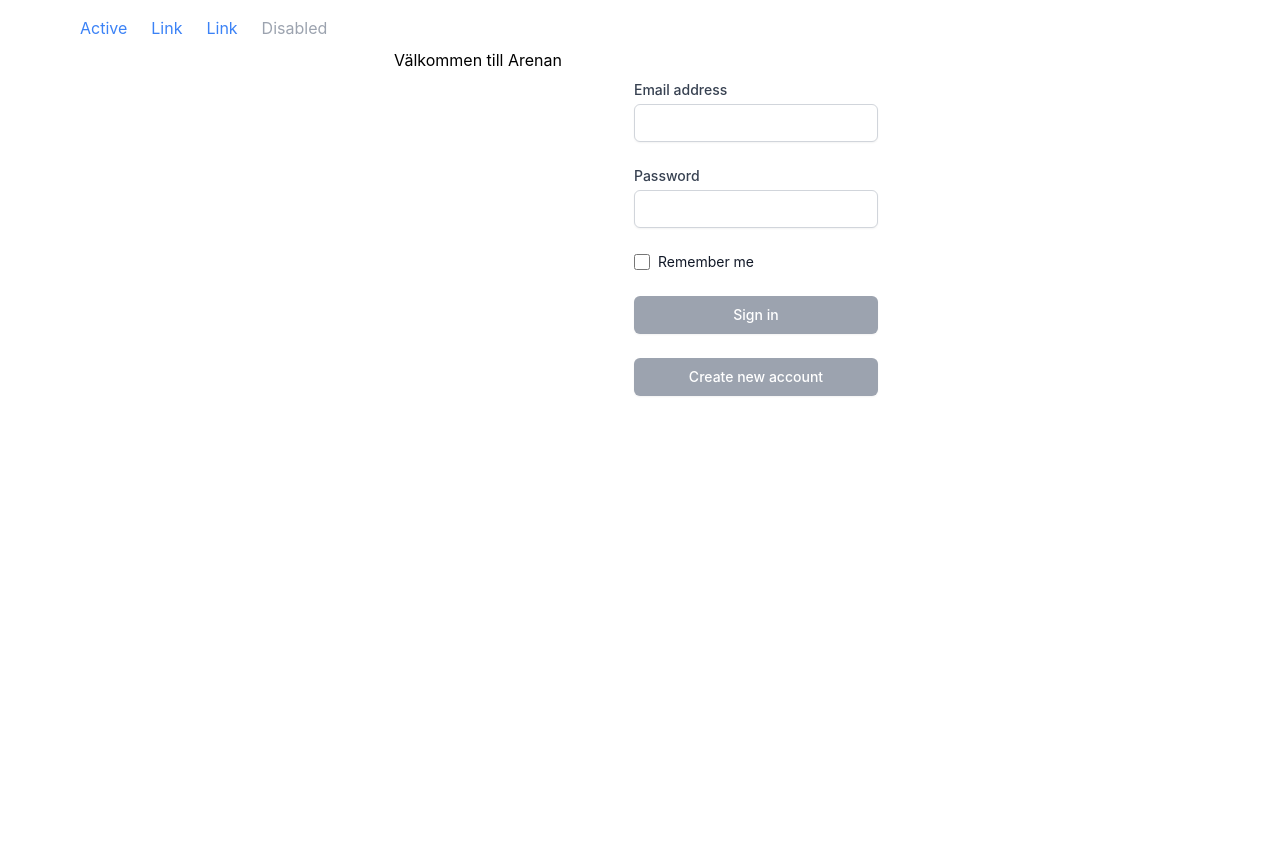
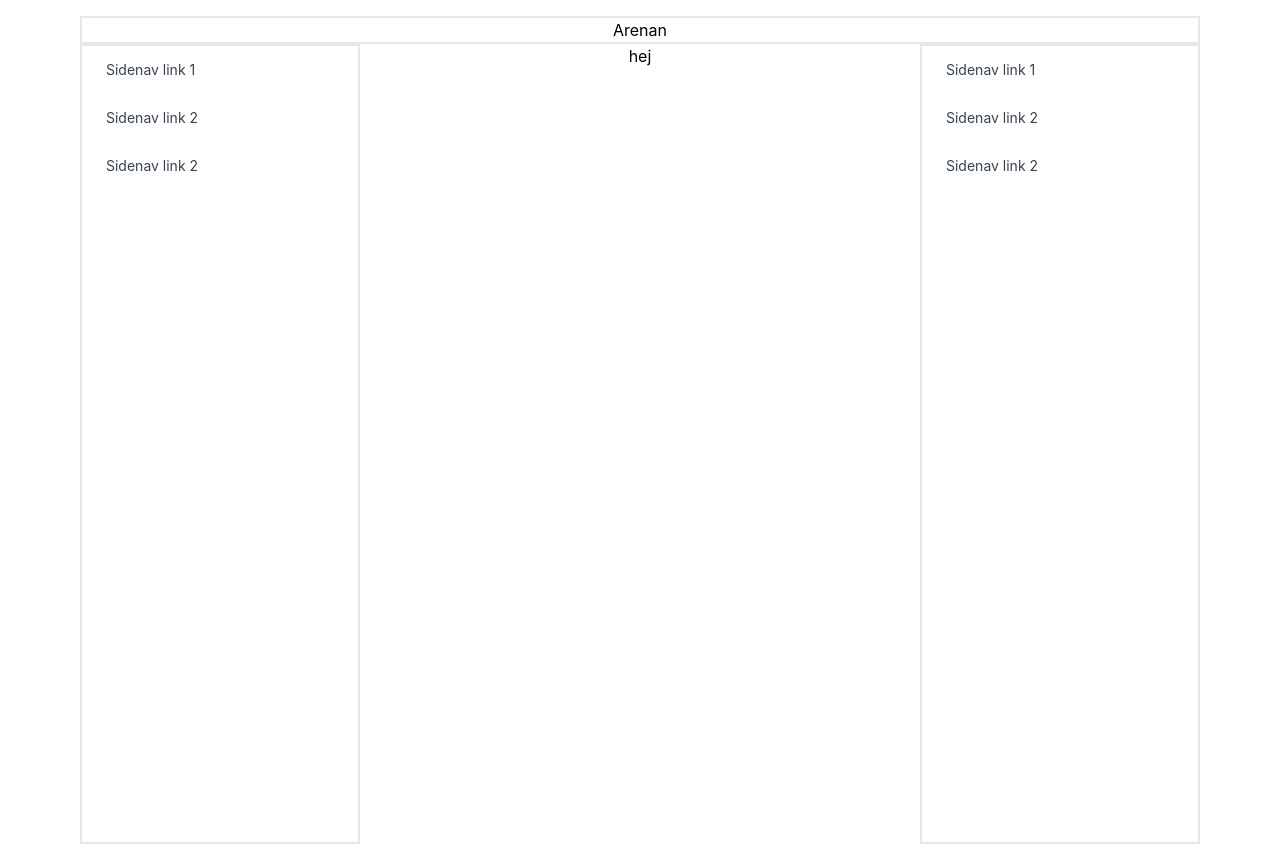
Before and after one commit to malmz90/arenan-frontend, a React (Create React App) app: page / in a window 1280 px wide. Before the commit the page ends 800 px from the top, so only its background shows below. Built offline with nearby package versions, Linux system fonts and the light colour scheme.

Commit message:
some base design

```diff
--- a/package.json
+++ b/package.json
@@ -3,10 +3,13 @@
   "version": "0.1.0",
   "private": true,
   "dependencies": {
+    "@headlessui/react": "^1.7.3",
+    "@heroicons/react": "^1.0.6",
     "@reduxjs/toolkit": "^1.8.3",
     "@testing-library/jest-dom": "^5.16.4",
     "@testing-library/react": "^13.2.0",
     "@testing-library/user-event": "^13.5.0",
+    "heroicons-react": "^1.4.1",
     "react": "^18.1.0",
     "react-dom": "^18.1.0",
     "react-redux": "^8.0.2",
--- a/src/App.js
+++ b/src/App.js
@@ -1,6 +1,11 @@
 import './App.css'
-import { BrowserRouter as Router, Route, Routes } from 'react-router-dom'
-import LoginPage from './pages/Login'
+import {
+  BrowserRouter as Router,
+  Route,
+  Routes,
+  useNavigate,
+} from 'react-router-dom'
+import LoginPage from './pages/LoginPage'
 import ProtectedTest from './pages/ProtectedTest'
 import CreateGladiator from './pages/CreateGladiator'
 import Register from './pages/Register'
@@ -10,10 +15,12 @@ import { useDispatch, useSelector } from 'react-redux'
 import { useEffect } from 'react'
 import { setUser } from './redux/reducers/user'
 import Merchants from './components/Merchants'
+import LeftSidebar from './components/LeftSidebar'
+import RightSidebar from './components/RightSidebar'
 
 function App() {
   const user = useSelector((state) => state.user.user)
-  const dispatch = useDispatch()
+
   console.log(user)
 
   return (
@@ -21,17 +28,36 @@ function App() {
       <div className="flex">
         <main className="flex-1">
           <div className="py-4">
-            <div className="max-w-8xl mx-auto px-4 sm:px-16 md:px-20">
-              <Header />
-              <Routes>
-                <Route path="main" element={<MainPage />} />
-                <Route path="/" element={<LoginPage />} />
-                <Route path="protected" element={<ProtectedTest />} />
-                <Route path="login" element={<LoginPage />} />
-                <Route path="create/gladiator" element={<CreateGladiator />} />
-                <Route path="register" element={<Register />} />
-                <Route path="main/merchants" element={<Merchants />}></Route>
-              </Routes>
+            <div className="min-h-screen max-w-8xl mx-auto px-4 sm:px-16 md:px-20">
+              <div className="flex flex-col min-h-screen">
+                <div>
+                  <Header />
+                </div>
+                <div className="flex flex-row min-h-screen justify-between">
+                  <div className="w-1/4 border-2 ">
+                    <LeftSidebar />
+                  </div>
+                  <div className="w-2/4 text-center">
+                    hej
+                    {/* <Routes>
+                    <Route path="/" element={<LoginPage />} />
+                    <Route path="register" element={<Register />} />
+                    <Route path="/" element={<MainPage />} />
+                    <Route
+                      path="create/gladiator"
+                      element={<CreateGladiator />}
+                    />
+                    <Route
+                      path="main/merchants"
+                      element={<Merchants />}
+                    ></Route>
+                  </Routes> */}
+                  </div>
+                  <div className="w-1/4 border-2">
+                    <RightSidebar />
+                  </div>
+                </div>
+              </div>
             </div>
           </div>
         </main>
--- a/src/components/Header.js
+++ b/src/components/Header.js
@@ -6,52 +6,10 @@ const Header = () => {
   const navigate = useNavigate()
   const dispatch = useDispatch()
 
-  const logout = () => {
-    fetch('http://localhost:4000/logout', {
-      method: 'GET',
-      credentials: 'include',
-    })
-    navigate('/')
-    dispatch(removeUser())
-  }
-
   return (
-    <ul class="flex flex-row justify-between mb-2">
-      <div className="flex flex-row">
-        <li class="mr-6">
-          <a class="text-blue-500 hover:text-blue-800" href="#">
-            Active
-          </a>
-        </li>
-        <li class="mr-6">
-          <a class="text-blue-500 hover:text-blue-800" href="#">
-            Link
-          </a>
-        </li>
-        <li class="mr-6">
-          <a class="text-blue-500 hover:text-blue-800" href="#">
-            Link
-          </a>
-        </li>
-        <li class="mr-6">
-          <a class="text-gray-400 cursor-not-allowed" href="#">
-            Disabled
-          </a>
-        </li>
-      </div>
-      <div className="justify-end">
-        {user && (
-          <li>
-            <button
-              onClick={logout}
-              className="text-xs font-medium text-gray-500 group-hover:text-gray-200"
-            >
-              Logout
-            </button>
-          </li>
-        )}
-      </div>
-    </ul>
+    <div className="border-2 flex justify-center">
+      <h1 className="">Arenan</h1>
+    </div>
   )
 }
 export default Header
--- /dev/null
+++ b/src/components/LeftSidebar.js
@@ -0,0 +1,65 @@
+import { useDispatch, useSelector } from 'react-redux'
+import { useNavigate, Link } from 'react-router-dom'
+import { removeUser } from '../redux/reducers/user'
+
+export default function LeftSidebar() {
+  const user = useSelector((state) => state.user.user)
+  const navigate = useNavigate()
+  const dispatch = useDispatch()
+
+  const logout = () => {
+    fetch('http://localhost:4000/logout', {
+      method: 'GET',
+      credentials: 'include',
+    })
+    navigate('/')
+    dispatch(removeUser())
+  }
+
+  return (
+    <ul class="relative">
+      <li class="relative">
+        <a
+          class="flex items-center text-sm py-4 px-6 h-12 overflow-hidden text-gray-700 text-ellipsis whitespace-nowrap rounded hover:text-gray-900 hover:bg-gray-100 transition duration-300 ease-in-out"
+          href="#!"
+          data-mdb-ripple="true"
+          data-mdb-ripple-color="dark"
+        >
+          Sidenav link 1
+        </a>
+      </li>
+      <li class="relative">
+        <a
+          class="flex items-center text-sm py-4 px-6 h-12 overflow-hidden text-gray-700 text-ellipsis whitespace-nowrap rounded hover:text-gray-900 hover:bg-gray-100 transition duration-300 ease-in-out"
+          href="#!"
+          data-mdb-ripple="true"
+          data-mdb-ripple-color="dark"
+        >
+          Sidenav link 2
+        </a>
+      </li>
+      <li class="relative">
+        <a
+          class="flex items-center text-sm py-4 px-6 h-12 overflow-hidden text-gray-700 text-ellipsis whitespace-nowrap rounded hover:text-gray-900 hover:bg-gray-100 transition duration-300 ease-in-out"
+          href="#!"
+          data-mdb-ripple="true"
+          data-mdb-ripple-color="dark"
+        >
+          Sidenav link 2
+        </a>
+      </li>
+      <div className="justify-end">
+        {user && (
+          <li>
+            <button
+              onClick={logout}
+              className="text-xs font-medium text-gray-500 group-hover:text-gray-200"
+            >
+              Logout
+            </button>
+          </li>
+        )}
+      </div>
+    </ul>
+  )
+}
--- /dev/null
+++ b/src/components/RightSidebar.js
@@ -0,0 +1,66 @@
+import { useDispatch, useSelector } from 'react-redux'
+import { useNavigate, Link } from 'react-router-dom'
+import { removeUser } from '../redux/reducers/user'
+
+export default function RightSidebar() {
+  const user = useSelector((state) => state.user.user)
+  const navigate = useNavigate()
+  const dispatch = useDispatch()
+
+  const logout = () => {
+    fetch('http://localhost:4000/logout', {
+      method: 'GET',
+      credentials: 'include',
+    })
+    navigate('/')
+    dispatch(removeUser())
+  }
+
+  return (
+    <ul class="relative">
+      <li class="relative">
+        <a
+          class="flex items-center text-sm py-4 px-6 h-12 overflow-hidden text-gray-700 text-ellipsis whitespace-nowrap rounded hover:text-gray-900 hover:bg-gray-100 transition duration-300 ease-in-out"
+          href="#!"
+          data-mdb-ripple="true"
+          data-mdb-ripple-color="dark"
+        >
+          Sidenav link 1
+        </a>
+      </li>
+      <li class="relative">
+        <a
+          class="flex items-center text-sm py-4 px-6 h-12 overflow-hidden text-gray-700 text-ellipsis whitespace-nowrap rounded hover:text-gray-900 hover:bg-gray-100 transition duration-300 ease-in-out"
+          href="#!"
+          data-mdb-ripple="true"
+          data-mdb-ripple-color="dark"
+        >
+          Sidenav link 2
+        </a>
+      </li>
+      <li class="relative">
+        <a
+          class="flex items-center text-sm py-4 px-6 h-12 overflow-hidden text-gray-700 text-ellipsis whitespace-nowrap rounded hover:text-gray-900 hover:bg-gray-100 transition duration-300 ease-in-out"
+          href="#!"
+          data-mdb-ripple="true"
+          data-mdb-ripple-color="dark"
+        >
+          Sidenav link 2
+        </a>
+      </li>
+
+      <div className="justify-end">
+        {user && (
+          <li>
+            <button
+              onClick={logout}
+              className="text-xs font-medium text-gray-500 group-hover:text-gray-200"
+            >
+              Logout
+            </button>
+          </li>
+        )}
+      </div>
+    </ul>
+  )
+}
--- a/src/pages/CreateGladiator.js
+++ b/src/pages/CreateGladiator.js
@@ -12,9 +12,10 @@ const CreateGladiator = () => {
     agility: 0,
     health: 0,
   })
+  const gladiator = useSelector((state) => state.gladiator.gladiator)
   const dispatch = useDispatch()
   const navigate = useNavigate()
-
+  console.log('glad', gladiator)
   const handleData = (gladiator) => {
     if (!gladiator) {
       return
@@ -38,7 +39,9 @@ const CreateGladiator = () => {
       .catch((e) => console.log('error', e))
   }
 
-  return (
+  return gladiator ? (
+    <div>A gladiator already exists</div>
+  ) : (
     <div>
       <label>Name</label>
       <input
--- a/src/pages/Login.js
+++ b/src/pages/LoginPage.js
@@ -1,5 +1,5 @@
 import { useState } from 'react'
-import { useNavigate } from 'react-router-dom'
+import { Link, useNavigate } from 'react-router-dom'
 import { useDispatch } from 'react-redux'
 import { setUser } from '../redux/reducers/user'
 import { setGladiator } from '../redux/reducers/gladiator'
@@ -24,7 +24,7 @@ const LoginPage = () => {
       } else if (user && gladiator) {
         dispatch(setGladiator(gladiator))
         dispatch(setUser(user))
-        navigate('/main')
+        navigate('/')
       }
     }
 
@@ -44,9 +44,6 @@ const LoginPage = () => {
   return (
     <>
       <div className="flex flex-row w-full justify-center">
-        <div className="px-8">
-          <h1>Välkommen till Arenan</h1>
-        </div>
         <div className="bg-white py-8 px-4 sm:px-10">
           <form
             onSubmit={handleLogin}
@@ -121,12 +118,14 @@ const LoginPage = () => {
               </button>
             </div>
             <div>
+              <Link to="/register">
                 <button
                   type="submit"
                   className="w-full flex justify-center py-2 px-4 border border-transparent rounded-md shadow-sm text-sm font-medium text-white bg-gray-400 hover:bg-gray-500 focus:outline-none focus:ring-2 focus:ring-offset-2 focus:ring-gray-gray"
                 >
                   Create new account
                 </button>
+              </Link>
             </div>
           </form>
         </div>
--- a/src/pages/MainPage.js
+++ b/src/pages/MainPage.js
@@ -3,7 +3,6 @@ import { Route, Routes } from 'react-router-dom'
 
 const MainPage = () => {
   const gladiator = useSelector((state) => state.gladiator.gladiator)
-  console.log('main', gladiator)
 
   return (
     <div className="flex flex-row">
@@ -13,7 +12,7 @@ const MainPage = () => {
         <a>Gladiatorer</a>
       </div>
 
-      <div className="w-2/4"></div>
+      <div className="w-2/4">Column 2</div>
       <div className="w-1/4">column 3</div>
     </div>
   )
```
Also changed, not shown: 1 other file (tests, documents, lock files or other folders). Lines whose indentation alone changed are shown as unchanged.
